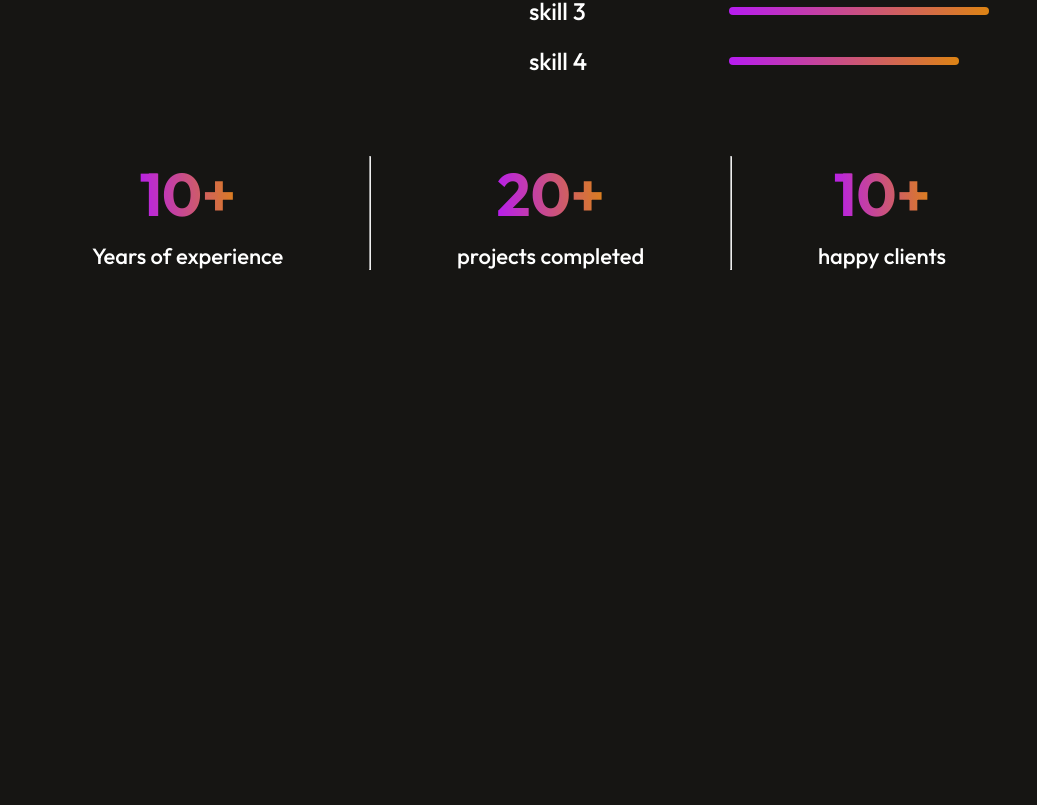
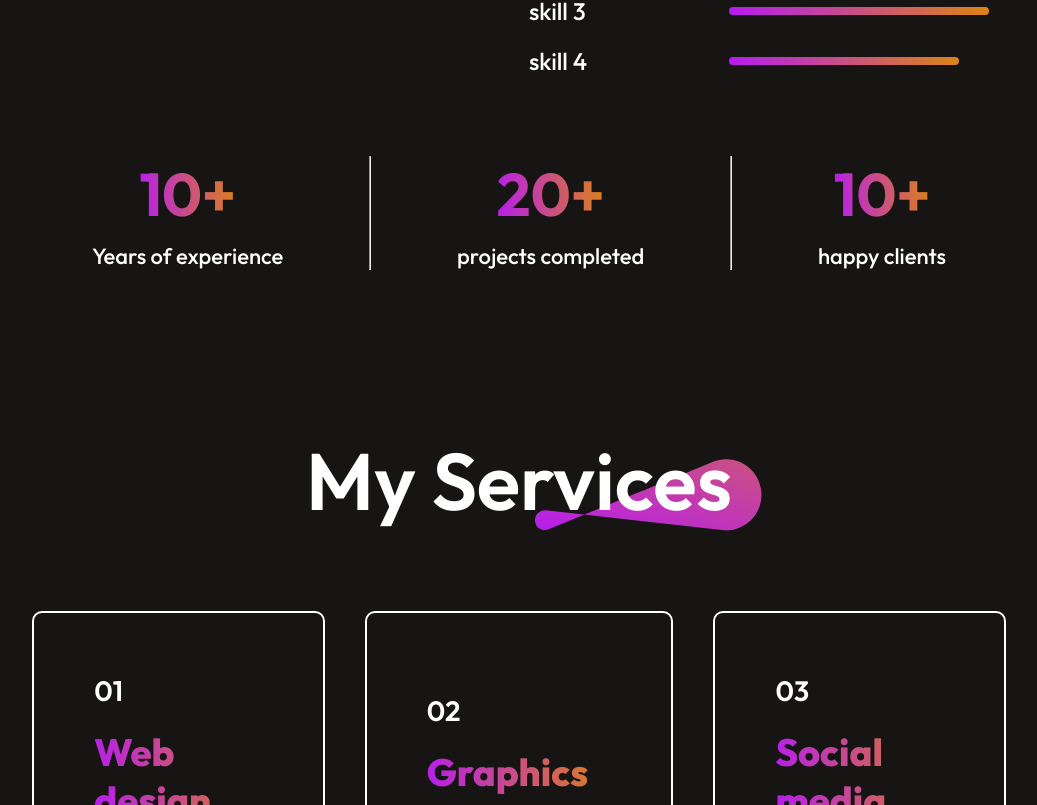
Before and after one commit to atuledison/Portfolio-Atul, a React (Vite) app: page / in a window 1280 px wide. Shown: the part 1995-2800 px from the top of the page, without its empty margins (121-1158 px from the left). Before the commit the page ends 2345 px from the top, so only its background shows below. Built offline with nearby package versions, Linux system fonts and the light colour scheme; a web font is replaced by a local one.

Commit message:
adding services section

```diff
--- a/src/App.jsx
+++ b/src/App.jsx
@@ -2,6 +2,7 @@
 import Navbar from "./Components/Navbar/Navbar";
 import Hero from "./Components/Hero/Hero";
 import About from "./Components/About/About";
+import Services from "./Components/Services/Services";
 
 const App = () => {
     return (
@@ -9,6 +10,7 @@
             <Navbar/>
             <Hero/>
             <About/>
+            <Services/>
 
         </div>
     )
--- a/src/Components/About/About.css
+++ b/src/Components/About/About.css
@@ -82,6 +82,7 @@
     font-size: 60px;
     font-weight: 700;
     background: linear-gradient(264deg, #DF8908 -5.09%, #B415FF 106.28%);
+    background-clip: text;
     -webkit-background-clip: text;
     -webkit-text-fill-color: transparent;
 }
--- /dev/null
+++ b/src/Components/Services/Services.css
@@ -0,0 +1,72 @@
+.services{
+    display: flex;
+    flex-direction: column;
+    align-items: center;
+    justify-content: center;
+    gap: 80px;
+    margin: 80px 170px;
+}
+.services-title{
+    position: relative;
+}
+.services-title h1{
+    padding: 0px 30px;
+    font-size: 80px;
+    font-weight: 600;
+}
+.services-title img{
+    position: absolute;
+    bottom: 0;
+    right: 0;
+    z-index: -1;
+}
+.services-formate{
+    display: flex;
+    flex-direction: column;
+    justify-content: center;
+    gap: 20px;
+    padding: 60px;
+    border-radius: 10px;
+    border: 2px solid white;
+    transition: 0.4s;
+    cursor: pointer;
+}
+.services-container{
+    display: grid;
+    grid-template-columns: 1fr 1fr 1fr;
+    gap: 40px;
+    margin-bottom: 80px;
+}
+.services-formate h3{
+    font-size: 28px;
+    font-weight: 600;
+
+}
+.services-formate h2{
+    font-size: 38px;
+    font-weight: 800;
+    background: linear-gradient(264deg, #DF8908 -5.09%, #B415FF 106.28%);
+    background-clip: text;
+    -webkit-background-clip: text;
+    -webkit-text-fill-color: transparent;
+}
+.services-formate p{
+    color: rgb(231, 231, 231);
+    font-size: 24px;
+    line-height: 40px;
+    max-width: 300px;
+}
+.read-more{
+    display: flex;
+    gap: 20px;
+    align-items: center;
+    margin-top: 20px;
+
+}
+.services-formate:hover{
+    border: 2px solid #ff00ff;
+    background-image: linear-gradient(45deg, #3f0028, #582300);
+    transform: scale(1.05);
+    transition: 0.4s;
+
+}
--- /dev/null
+++ b/src/Components/Services/Services.jsx
@@ -0,0 +1,32 @@
+import React from "react";
+import './Services.css';
+import theme_pattern from '../../assets/theme_pattern.svg';
+import Services_data from '../../assets/services_data'
+import arrow_icon from '../../assets/arrow_icon.svg'
+
+const Services = () => {
+    return (
+        <div className="services">
+            <div className="services-title">
+                <h1>My Services</h1>
+                <img src={theme_pattern} alt="" />
+            </div>
+            <div className="services-container">
+                {Services_data.map((service,index)=>{
+                    return <div key={index} className="services-formate">
+                        <h3>{service.s_no}</h3>
+                        <h2>{service.s_name}</h2>
+                        <p>{service.s_desc}</p>
+                        <div className="read-more">
+                            <p>Read More</p>
+                            <img src={arrow_icon} alt="" />
+                        </div>
+                    </div>
+                })}
+            </div>
+
+        </div>
+    )
+}
+
+export default Services
```
